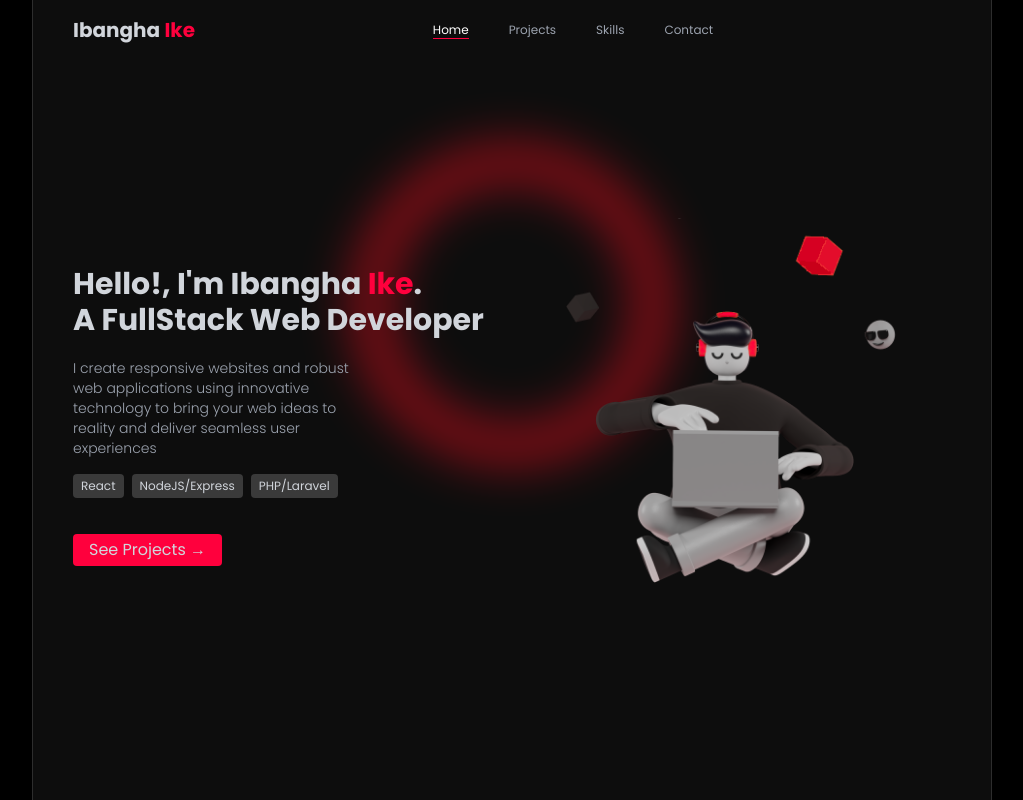
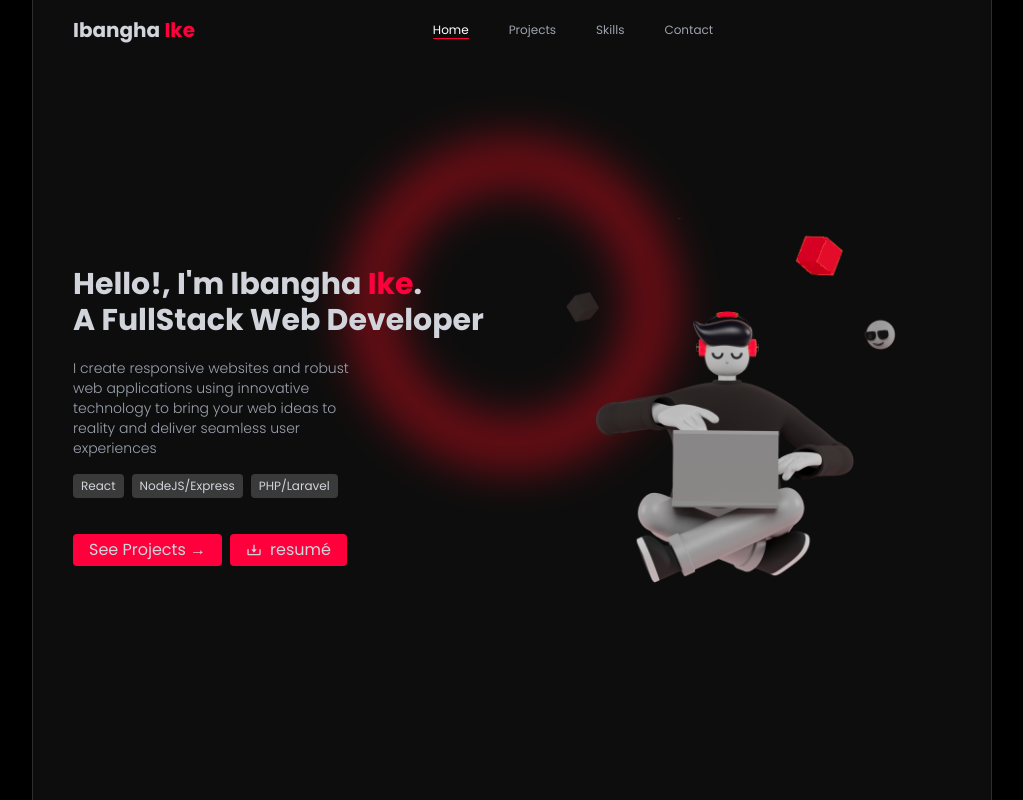
Before and after one commit to Praiseike/portfolio, a React (Vite) app: page / in a window 1280 px wide. Shown: the whole page, without its empty margins (128-1151 px from the left). Built offline with nearby package versions, Linux system fonts and the light colour scheme.

Commit message:
added resume doc download

```diff
--- a/src/components/nav/nav.jsx
+++ b/src/components/nav/nav.jsx
@@ -12,7 +12,7 @@ export default function Nav(){
 	return (
 		<nav className="flex items-center justify-between text-gray-300">
 			<div className="font-bold text-xl hidden sm:md:block">Ibangha <span className="text-main">Ike</span></div>
-			<ul className="flex flex-row space-x-10 text-xs">
+			<ul className="flex flex-row space-x-10 text-xs items-center">
 				<NavLink className={({isActive}) => checkActive(isActive)} to="/">Home</NavLink>
 				<NavLink className={({isActive}) => checkActive(isActive)} to="/projects">Projects</NavLink>
 				<NavLink className={({isActive}) => checkActive(isActive)} to="/skills">Skills</NavLink>
--- a/src/pages/landing.jsx
+++ b/src/pages/landing.jsx
@@ -1,8 +1,25 @@
 import developer from '../assets/images/sally.png';
 import Page from "../components/page/page";
 import { NavLink } from 'react-router-dom';
+import { BiDownload } from 'react-icons/bi';
 
 export default function Landing(){
+
+	const handleDownload = (e) => {
+		e.preventDefault();
+		fetch('resume.pdf').then(response => {
+			response.blob().then(blob => {
+				// Creating new object of PDF file
+				const fileURL = window.URL.createObjectURL(blob);
+				// Setting various property values
+				let alink = document.createElement('a');
+				alink.href = fileURL;
+				alink.download = 'Ibangha Ike.pdf';
+				alink.click();
+			})
+		})
+	}
+
 	return (
 		<Page>
 			<div className="text-gray-300 h-full	">
@@ -18,9 +35,14 @@ export default function Landing(){
 								<h2 className="px-2 py-1 text-xs bg-[#515151aa] rounded w-fit mr-2">NodeJS/Express</h2>
 								<h2 className="px-2 py-1 text-xs bg-[#515151aa] rounded w-fit mr-2">PHP/Laravel</h2>
 							</div>
-							<NavLink to="/projects">
-								<button className="rounded py-1 px-4 mt-5 bg-main">See Projects →</button>
-							</NavLink>
+							<div className="flex items-center space-x-2">
+								<NavLink className="rounded py-1 px-4 mt-5 bg-main" to="/projects">
+									See Projects →
+								</NavLink>
+								<NavLink className="rounded flex items-center py-1 px-4 mt-5 bg-main" onClick={handleDownload}>
+									<BiDownload/> <span className="ml-2">resumé</span>
+								</NavLink>
+							</div>
 						</div>
 					</div>
 					<div className="hidden lg:block md:block">
```
Also changed, not shown: 1 other file (tests, documents, lock files or other folders).
